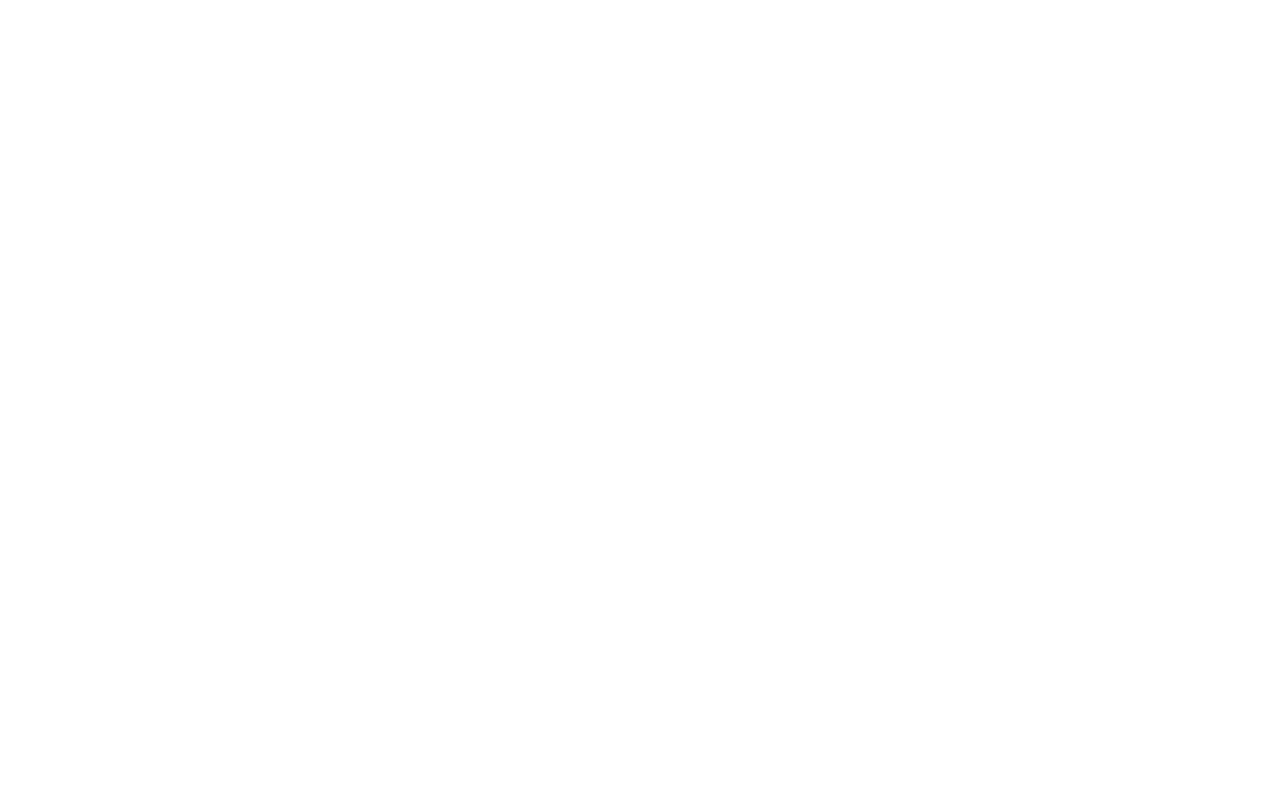
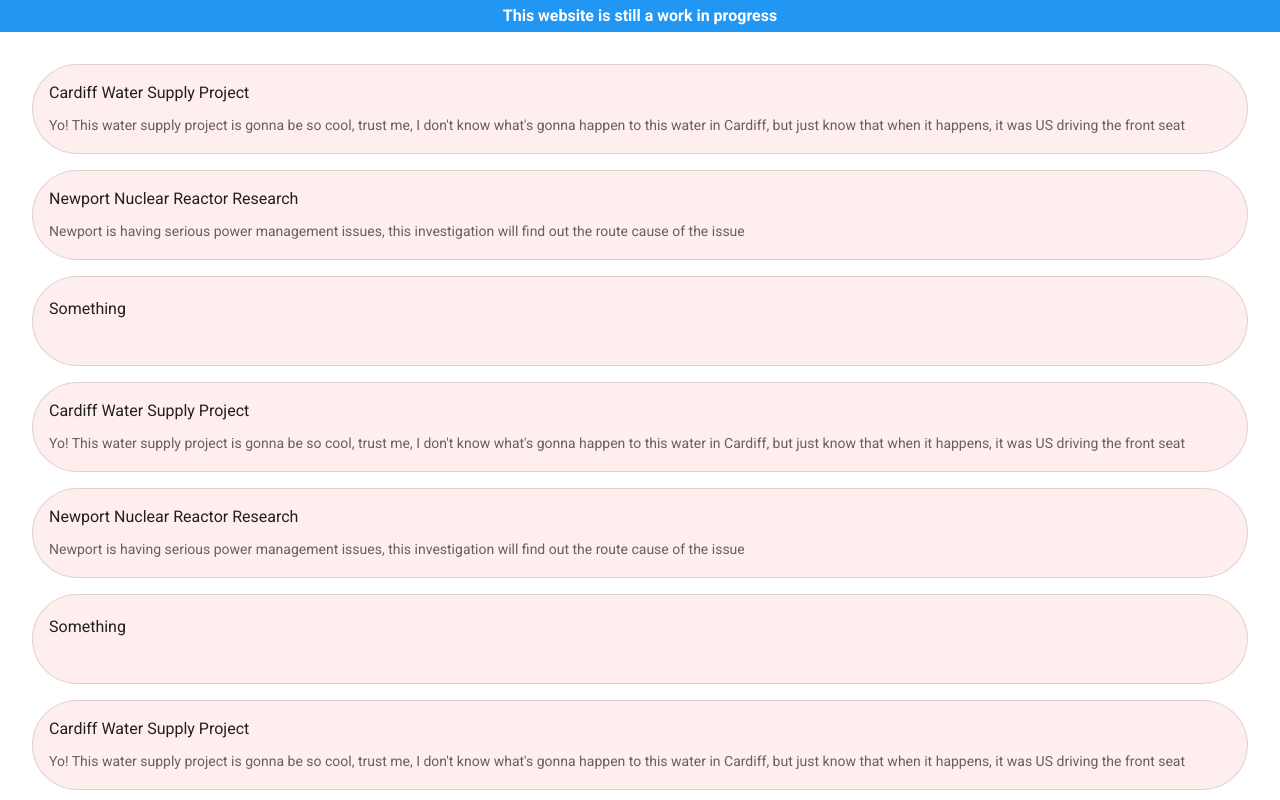
Before and after one commit to Jakepc007/Cardiff-University-PTS-Frontend, a Nuxt app: page /records in a window 1280 px wide. Before the commit this address had no page. Shown: the top 800 px of the page. Built offline with nearby package versions, Linux system fonts and the light colour scheme; data requests are answered from the project's data file.

Commit message:
Created index page which will contain the records list

```diff
--- /dev/null
+++ b/pages/records/index.vue
@@ -0,0 +1,34 @@
+<template>
+  <div>
+    <RecordList :records="records" />
+  </div>
+</template>
+
+<script>
+import { mapState } from 'vuex'
+import RecordList from '@/components/RecordList'
+
+export default {
+  components: {
+    RecordList
+  },
+  async fetch({ store, error }) {
+    try {
+      await store.dispatch('alerts/fetchAlert')
+      await store.dispatch('records/fetchRecords')
+    } catch (e) {
+      error({
+        statusCode: 503,
+        message: 'Unable to fetch events at this time'
+      })
+    }
+  },
+  computed: {
+    ...mapState({
+      records: (state) => state.records.records
+    })
+  }
+}
+</script>
+
+<style></style>
```
